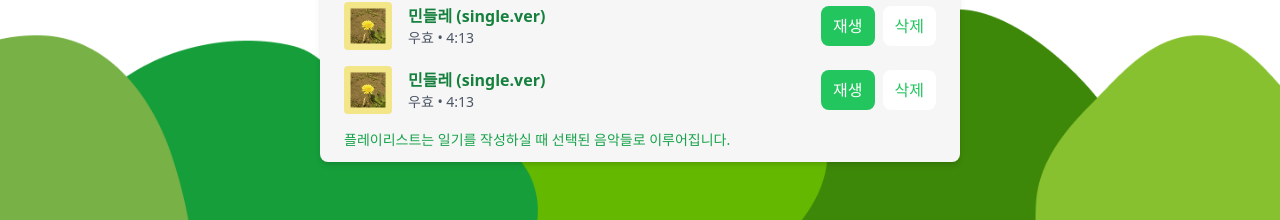
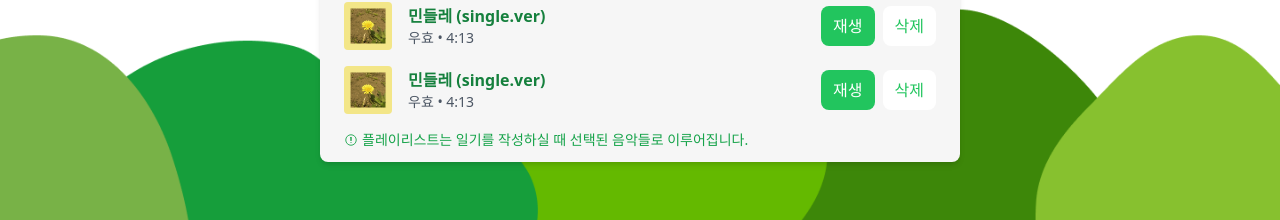
Before and after one commit to moomal-forest/Front, a React (Create React App) app: page /emotionplaylist in a window 1280 px wide. Shown: the part 522-742 px from the top of the page. Built offline with nearby package versions, Linux system fonts and the light colour scheme.

Commit message:
감플리

```diff
--- a/package.json
+++ b/package.json
@@ -8,6 +8,7 @@
     "@testing-library/user-event": "^13.5.0",
     "react": "^18.3.1",
     "react-dom": "^18.3.1",
+    "react-icons": "^5.3.0",
     "react-router-dom": "^6.26.0",
     "react-scripts": "5.0.1",
     "web-vitals": "^2.1.4"
--- a/src/pages/playlist/emotionplaylist.jsx
+++ b/src/pages/playlist/emotionplaylist.jsx
@@ -2,6 +2,7 @@ import React from 'react';
 import MainButton from '../../components/mainbutton';
 import GreenButton from '../../components/greenbutton';
 import WhiteButton from '../../components/whitebutton';
+import { IoAlertCircleOutline } from "react-icons/io5";
 
 const EmotionPlaylist = () => {
   const emotions = [
@@ -69,8 +70,8 @@ const EmotionPlaylist = () => {
               </div>
             </div>
           ))}
-          <div className="mt-2 text-left text-sm text-green-600">
-            <p>플레이리스트는 일기를 작성하실 때 선택된 음악들로 이루어집니다.</p>
+          <div className="mt-2 text-left text-sm flex text-green-600">
+            <IoAlertCircleOutline className="mt-[2.8px] mr-1"/><p>플레이리스트는 일기를 작성하실 때 선택된 음악들로 이루어집니다.</p>
           </div>
         </div>
 
```
Also changed, not shown: src/img/Alert circle.png (added), 1 other file (tests, documents, lock files or other folders).
